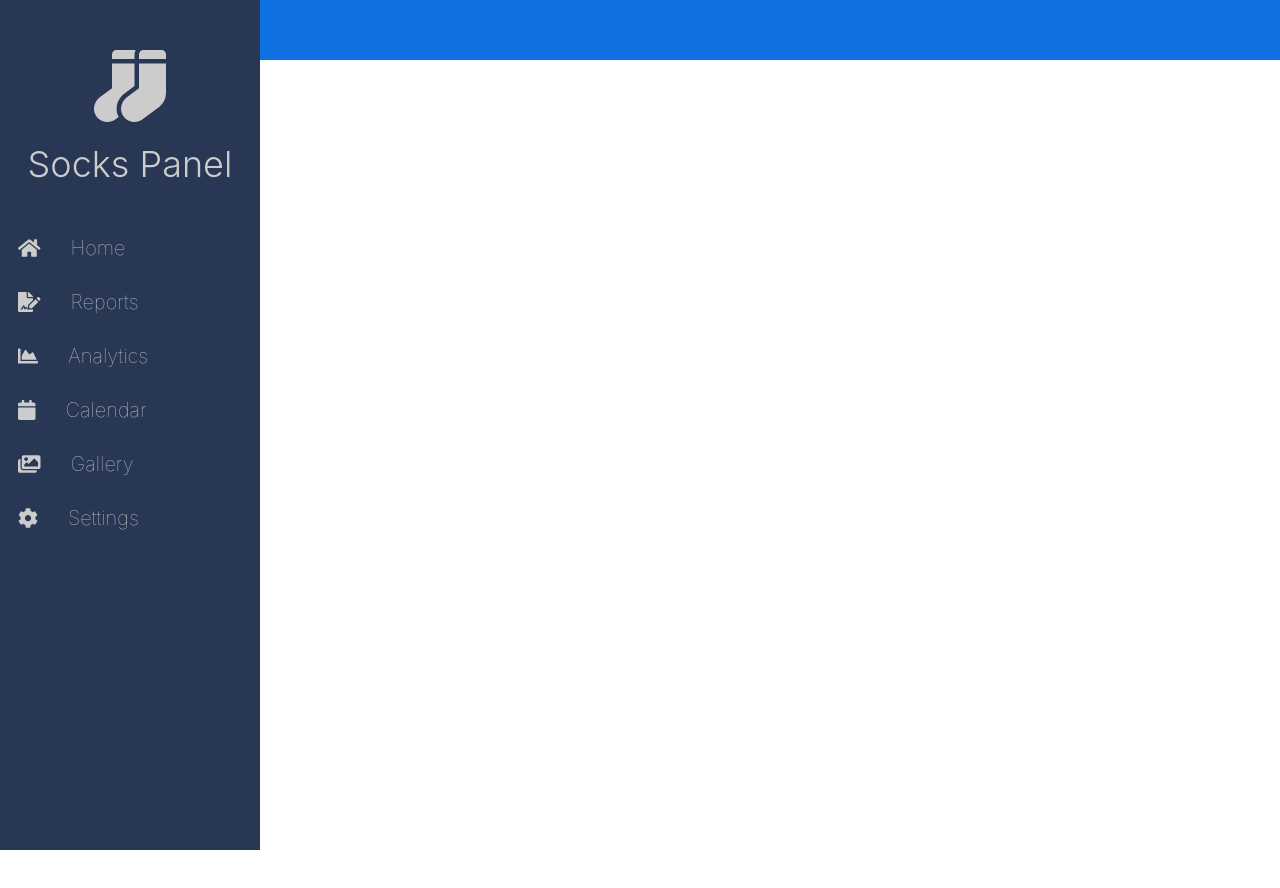
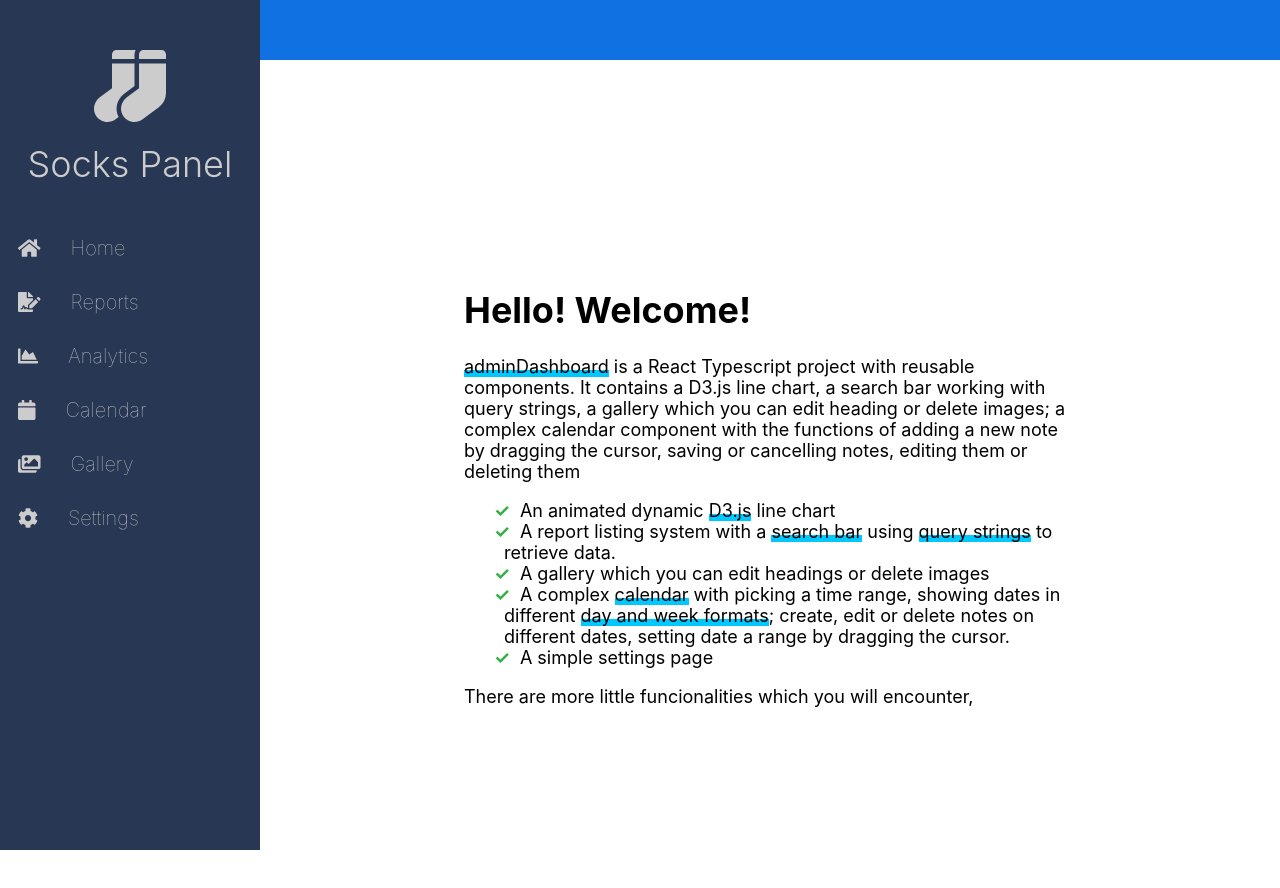
Before and after one commit to mehmetegemen/adminDashboard, a React (Create React App) app: page / in a window 1280 px wide. Shown: the top 888 px of the page. Before the commit the page ends 800 px from the top, so only its background shows below. Built offline with nearby package versions, Linux system fonts and the light colour scheme; what react-router-redux would draw is missing.

Commit message:
Homepage created

```diff
--- a/src/pages/HomePage.scss
+++ b/src/pages/HomePage.scss
@@ -1,5 +1,26 @@
 @import "../master.scss";
 
 .home-page {
-  padding: 10px;
+  padding: 20%;
+  u {
+    text-decoration: none;
+    background: linear-gradient(
+      to bottom,
+      rgba(0, 204, 255, 0) 0%,
+      rgba(0, 201, 255, 0) 69%,
+      rgba(0, 201, 255, 1) 69%,
+      rgba(0, 200, 255, 1) 100%
+    );
+  }
+  ul {
+    list-style: none;
+  }
+
+  ul li:before {
+    content: '✓';
+    color:$green;
+    font-weight: bold;
+    position: relative;
+    left: -10px;
+  }
 }
--- a/src/pages/HomePage.tsx
+++ b/src/pages/HomePage.tsx
@@ -1,9 +1,33 @@
 import React, { FunctionComponent } from "react";
+
+import "./HomePage.scss";
 
 const HomePage: FunctionComponent = (props) => {
   return (
     <div className="home-page">
-
+      <h1>Hello! Welcome!</h1>
+      <p>
+        <u>adminDashboard</u> is a React Typescript project with reusable components.
+        It contains a D3.js line chart, a search bar working with
+        query strings, a gallery which you can edit heading or
+        delete images; a complex calendar component with the
+        functions of adding a new note by dragging the cursor,
+        saving or cancelling notes, editing them or deleting them
+      </p>
+      <ul>
+        <li>An animated dynamic <u>D3.js</u> line chart</li>
+        <li>A report listing system with a <u>search bar</u> using <u>query strings</u> to
+          retrieve data.
+        </li>
+        <li>A gallery which you can edit headings or delete images</li>
+        <li>A complex <u>calendar</u> with picking a time range, showing
+          dates in different <u>day and week formats</u>; create, edit or delete
+          notes on different dates, setting date a range by dragging the cursor.
+        </li>
+        <li>A simple settings page</li>
+      </ul>
+      <p>There are more little funcionalities which you will encounter,
+      </p>
     </div>
   );
 };
```
